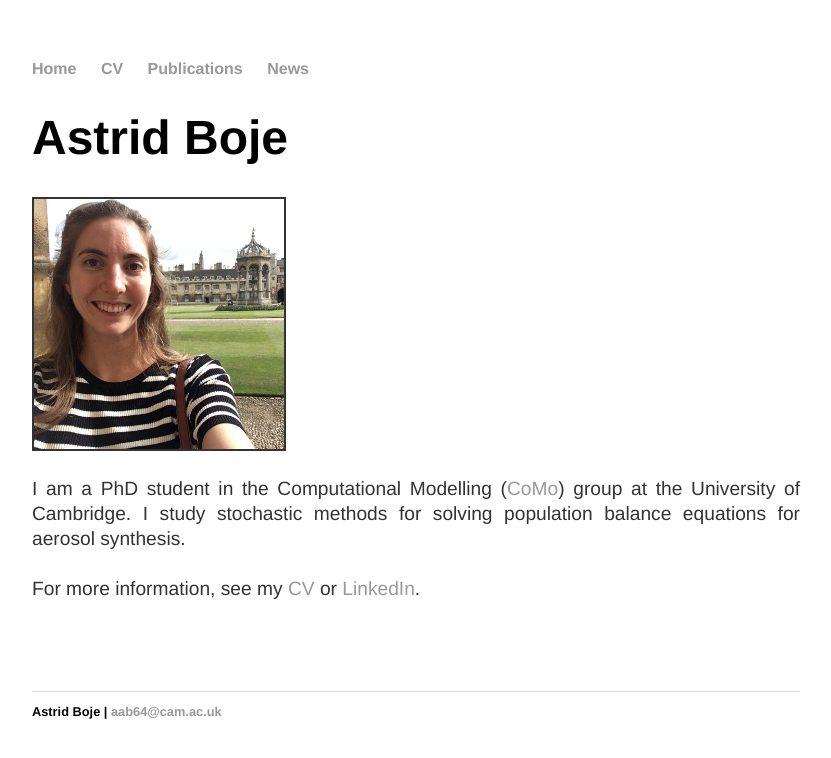
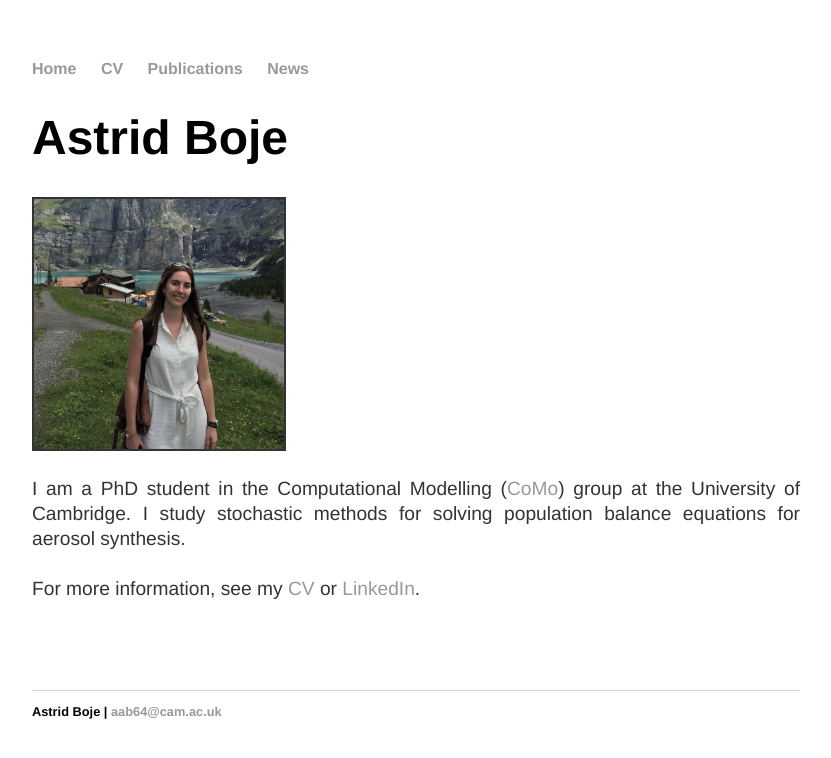
Before and after one commit to aab64/aab64.github.io, a Jekyll site: the page built from index.html, in a window 1280 px wide. Shown: the top 758 px of the page, without its empty margins (224-1055 px from the left). Built offline with Jekyll 4.4.1, drawn with Linux system fonts in a browser that asks for light colours.

Commit message:
Update index.html

```diff
--- a/index.html
+++ b/index.html
@@ -9,7 +9,7 @@ title: Astrid Boje | PhD Student | CoMo Group | University of Cambridge
 
 <div class="display: inline">
 	<p>
-		<img src="/images/Me_in_Cam.jpg" height="auto" width="250px" border="2px solid grey" float="left">
+		<img src="/images/home_picture_square_small.jpg" height="auto" width="250px" border="2px solid grey" float="left">
 	</p>
 	<p align="justify">
 		I am a PhD student in the Computational Modelling (<a href="http://como.ceb.cam.ac.uk/index.php?Page=People&Section=aab64">CoMo</a>)
```
